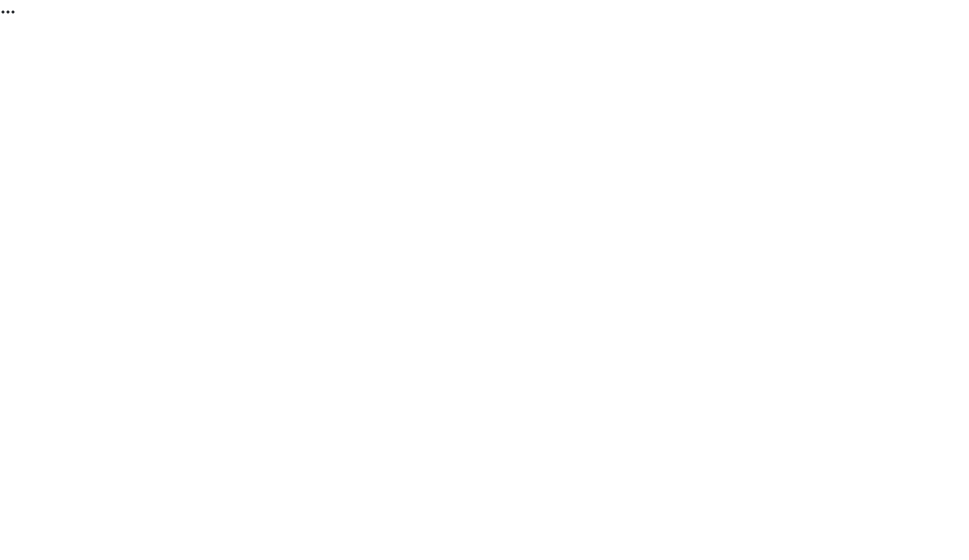
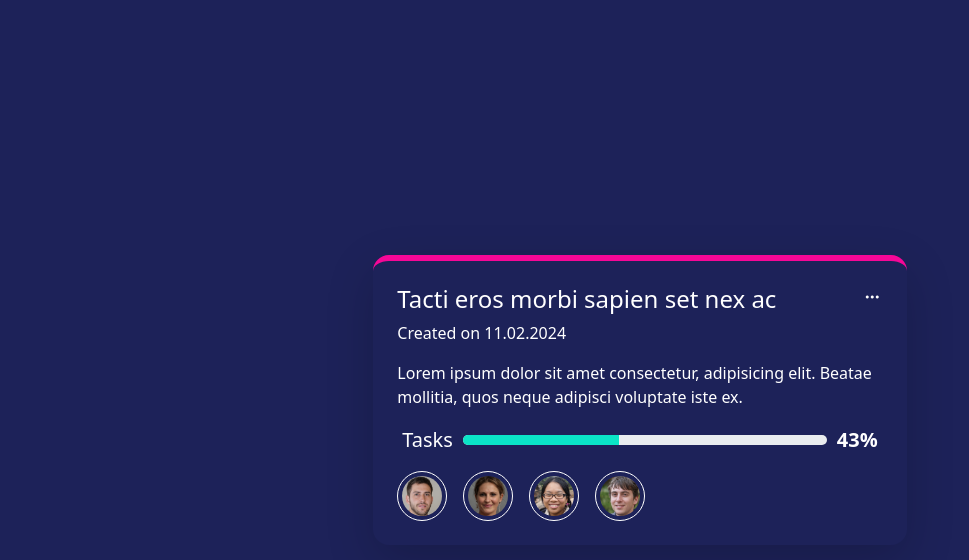
Before and after one commit to matei-george/iCodeThisChallenges, a plain HTML site: page 14.05/index.html in a window 1280 px wide. Shown: the whole page, without its empty margins (0-969 px from the left). Drawn offline with nearby package versions, Linux system fonts and the light colour scheme.

Commit message:
Update iCodeThis Challenge

```diff
--- a/14.05/index.html
+++ b/14.05/index.html
@@ -21,8 +21,49 @@
       <!-- External CSS -->
       <link rel="stylesheet" href="style.css" />
    </head>
-   <body>
-      <i class="bi bi-three-dots"></i>
+   <body class="d-flex justify-content-center align-items-center">
+      <main class="container project-card col-5 shadow-lg rounded-4 p-4">
+         <!-- Top section -->
+         <div class="row">
+            <div class="col col-11">
+               <h4 class="text-white">Tacti eros morbi sapien set nex ac</h4>
+               <p class="text-white">Created on 11.02.2024</p>
+            </div>
+            <div class="col">
+               <i class="bi bi-three-dots"></i>
+            </div>
+         </div>
+         <div class="row">
+            <p class="text-white">Lorem ipsum dolor sit amet consectetur, adipisicing elit. Beatae mollitia, quos neque adipisci voluptate iste ex.</p>
+         </div>
+         <!-- Progress bar -->
+         <div class="row">
+            <div class="col d-flex align-items-center justify-content-around">
+               <p class="fs-5 text-white">Tasks</p>
+               <div
+                  class="progress mb-3"
+                  role="progressbar"
+                  aria-label="Info example"
+                  aria-valuenow="43"
+                  aria-valuemin="0"
+                  aria-valuemax="50"
+                  style="height: 10px; width: 75%"
+               >
+                  <div class="progress-bar" style="width: 43%"></div>
+               </div>
+               <p class="fs-5 fw-bold text-white">43%</p>
+            </div>
+         </div>
+         <!-- Images -->
+         <div class="row">
+            <div class="col d-flex gap-3">
+               <img src="res/images/1.jpeg" alt="person" width="50" class="rounded-circle p-1 border border-white" />
+               <img src="res/images/2.jpeg" alt="person" width="50" class="rounded-circle p-1 border border-white" />
+               <img src="res/images/3.jpeg" alt="person" width="50" class="rounded-circle p-1 border border-white" />
+               <img src="res/images/4.jpeg" alt="person" width="50" class="rounded-circle p-1 border border-white" />
+            </div>
+         </div>
+      </main>
       <!-- Boostrap -->
       <script
          src="https://cdn.jsdelivr.net/npm/bootstrap@5.3.3/dist/js/bootstrap.bundle.min.js"
--- a/14.05/style.css
+++ b/14.05/style.css
@@ -3,3 +3,17 @@
    --progress-bar: #0be4c7;
    --accent: #f60797;
 }
+
+body {
+   background-color: var(--page-bg);
+   height: 100vh;
+}
+.bi-three-dots:before {
+   color: white;
+}
+.project-card {
+   border-top: 6px solid var(--accent);
+}
+.progress-bar {
+   background-color: var(--progress-bar);
+}
```
Also changed, not shown: 14.05/res/images/4.jpeg (added).
